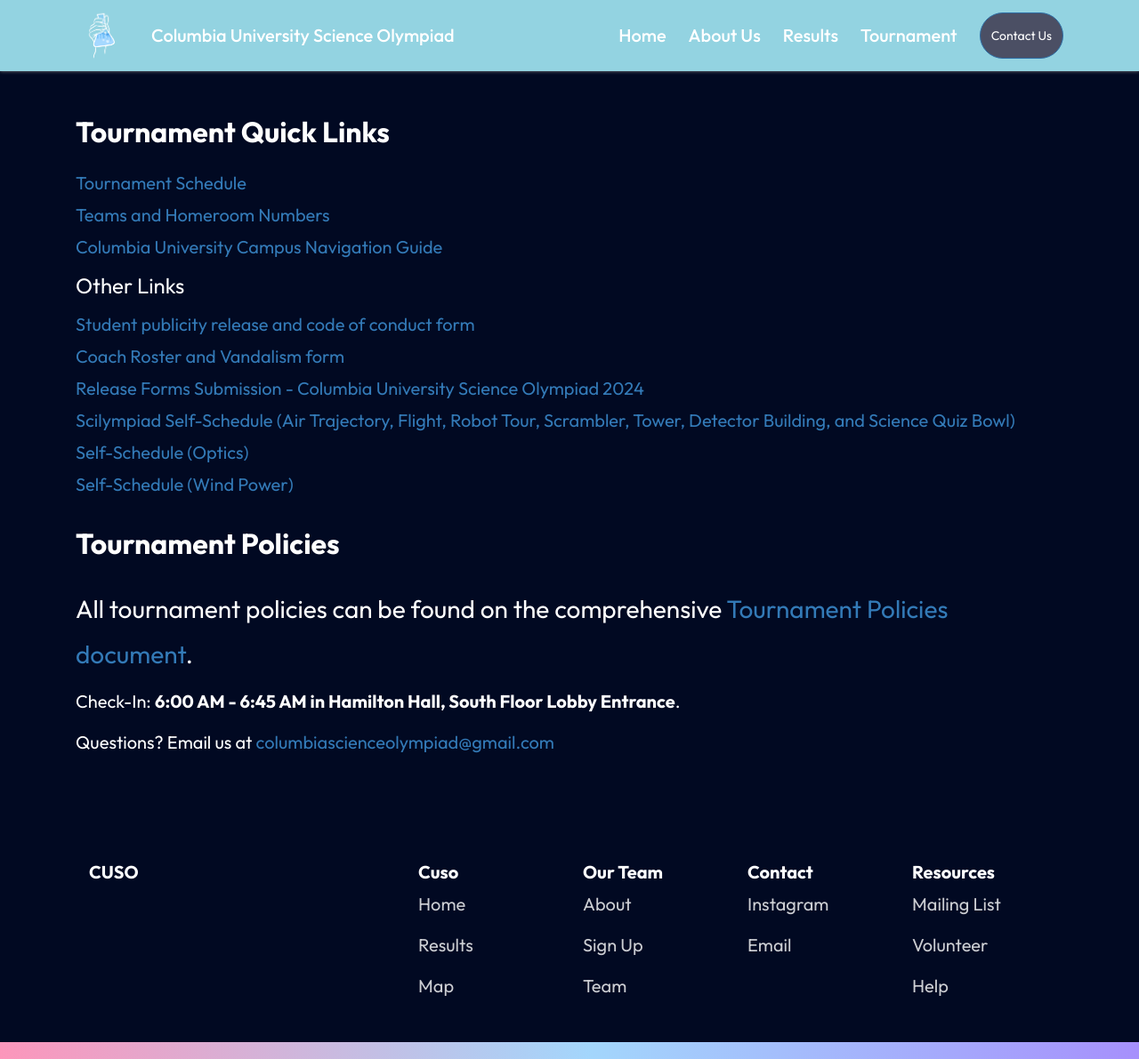
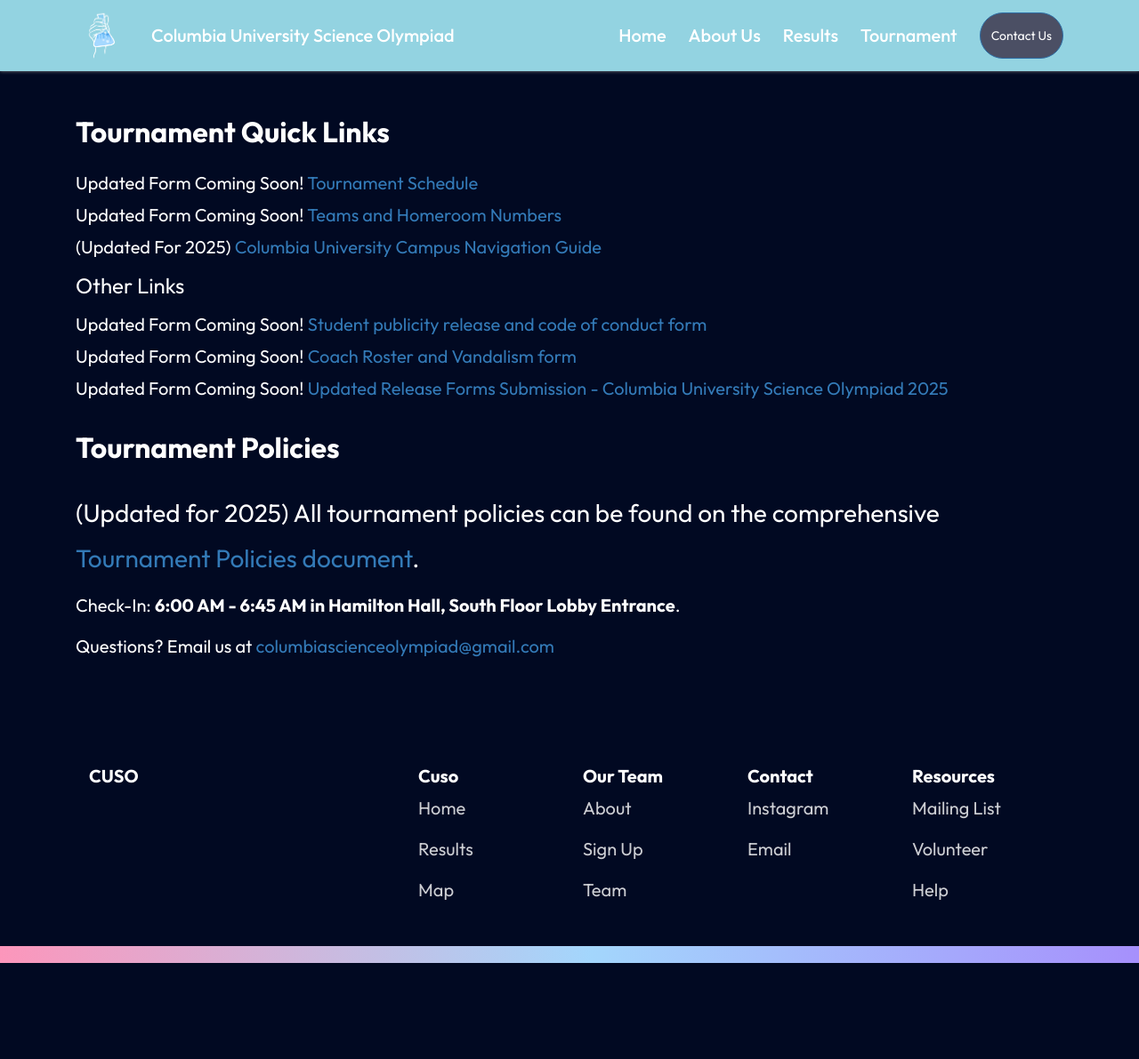
Before and after one commit to columbia-science-olympiad/columbia-science-olympiad.github.io, a Jekyll site: the page built from tournament.md, in a window 1280 px wide and 1191 px high. Shown: the whole window at 89% size. Built offline with Jekyll 4.4.1, drawn with Linux system fonts in a browser that asks for light colours; nearby versions of some CDN libraries.

Commit message:
update forms and add interest form

```diff
--- a/index.html
+++ b/index.html
@@ -11,10 +11,10 @@
       <div class="hero-center">
         <h1 class = "title">Columbia University</h1>
         <h1 class = "title">Science Olympiad</h1>
-        <p class="body">Division C Invitational January 27, 2024</p>
+        <p class="body">Division C Invitational Date Coming Soon!</p>
         <button class="btn btn-primary btn-large blue-button">
-          <a href="/results" class="blue-button-text">
-            <b>2024 Exams and Keys</b>
+          <a href="https://docs.google.com/forms/d/15R5HNVQqVenptWXVEe_RD7muuKXHf5Prl7EBn9Ecv7Y/viewform?edit_requested=true" class="blue-button-text">
+            <b>2025 Interest Form</b>
           </a>
     </div>
     </div>
--- a/tournament.md
+++ b/tournament.md
@@ -5,22 +5,19 @@
 
 ## **Tournament Quick Links**
 
--   [Tournament Schedule](https://docs.google.com/spreadsheets/d/1XpcXo1L4KHVtNDlEDGxHZuXJTaObWJq9sUXs1W_4rDA)
--   [Teams and Homeroom Numbers](https://docs.google.com/spreadsheets/d/1GPiPle1czDVFfVXfOzSeqaT34jZFXc3d0OghmXzhGSk)
--   [Columbia University Campus Navigation Guide](https://docs.google.com/document/d/1juDnyx8VBCIyzpVtha8GFEKndY1h53tz0iDBv1nSHdg)
+-   Updated Form Coming Soon! [Tournament Schedule](https://docs.google.com/spreadsheets/d/1XpcXo1L4KHVtNDlEDGxHZuXJTaObWJq9sUXs1W_4rDA)
+-   Updated Form Coming Soon! [Teams and Homeroom Numbers](https://docs.google.com/spreadsheets/d/1GPiPle1czDVFfVXfOzSeqaT34jZFXc3d0OghmXzhGSk)
+-   (Updated For 2025) [Columbia University Campus Navigation Guide](https://docs.google.com/document/d/1CtxgVkWIwmtXUkV5Uz2SpwcrXxMwabE0QgLoCO_wjzI/edit?usp=sharing)
 
 #### Other Links
 
--   [Student publicity release and code of conduct form](https://drive.google.com/file/d/1GSCqMIahGi7MW0GInIoeo4ZSI0TR8_Z-/view)
--   [Coach Roster and Vandalism form](https://drive.google.com/file/d/1293QmJiXz8317Q8Nzo3TQ06wZIJLZd8w/view)
--   [Release Forms Submission - Columbia University Science Olympiad 2024](https://docs.google.com/forms/d/e/1FAIpQLSfuGRxgNf-wG9Kyi5Xl6Cd5mjSum2UnQV0K8NrJzMbJvqV1VA/viewform?usp=sharing)
--   [Scilympiad Self-Schedule (Air Trajectory, Flight, Robot Tour, Scrambler, Tower, Detector Building, and Science Quiz Bowl)](https://scilympiad.com/columbia/Reg)
--   [Self-Schedule (Optics)](https://forms.gle/r6z1eNH4svgHFjM88)
--   [Self-Schedule (Wind Power)](https://forms.gle/5j5F7zRjskwoV4PY7)
+-   Updated Form Coming Soon! [Student publicity release and code of conduct form](https://drive.google.com/file/d/1GSCqMIahGi7MW0GInIoeo4ZSI0TR8_Z-/view)
+-   Updated Form Coming Soon! [Coach Roster and Vandalism form](https://drive.google.com/file/d/1293QmJiXz8317Q8Nzo3TQ06wZIJLZd8w/view)
+-   Updated Form Coming Soon! [Updated Release Forms Submission - Columbia University Science Olympiad 2025](https://docs.google.com/forms/d/1yfpIoGtLmoNzgONTBuJH5BlTPwF8xqAHihkqOixwcMU/viewform?edit_requested=true)
 
 ## **Tournament Policies**
 
-### All tournament policies can be found on the comprehensive [Tournament Policies document](https://docs.google.com/document/d/1ysnJmlTpUZK1bc3bMWbfhAiM_wa4NGINlIeoavXI6Ys).
+### (Updated for 2025) All tournament policies can be found on the comprehensive [Tournament Policies document](https://docs.google.com/document/d/1IlFknsVw8fpRdTKfAQwndK7F_FJkamlgDfGZhB3m3Fs/edit?usp=sharing).
 
 Check-In: **6:00 AM - 6:45 AM in Hamilton Hall, South Floor Lobby Entrance**.
 
```
